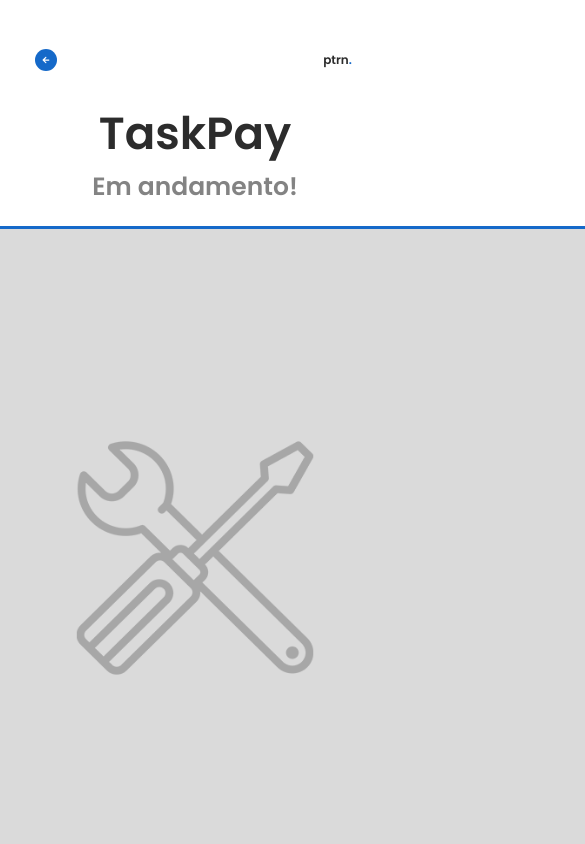
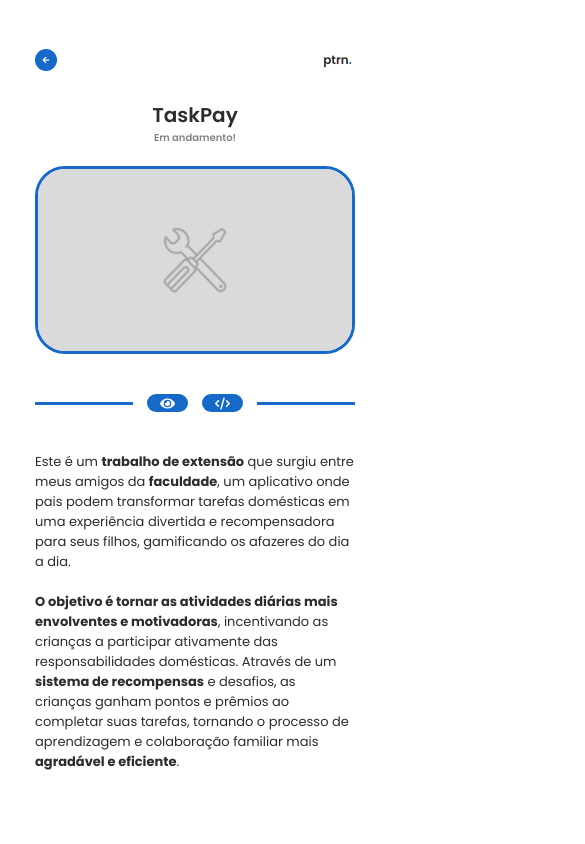
Before and after one commit to petrinidias/portfolio, a Next.js app: page /taskpay in a window 390 px wide. Shown: the top 844 px of the page, 585 px wide, since content can reach past the window. Built offline with nearby package versions, Linux system fonts and the light colour scheme.

Commit message:
Responsividade Projeto

```diff
--- a/app/componentes/ProjetoSobre2/ProjetoSobre.module.css
+++ b/app/componentes/ProjetoSobre2/ProjetoSobre.module.css
@@ -90,3 +90,128 @@
     font-size: 20px;
     color: var(--secundary-color);
 }
+
+@media (max-width: 1230px){
+    .titles h1{
+        font-size: 40px;
+        color: var(--secundary-color);
+        font-weight: 600;
+    }
+    .titles h2{
+        font-size: 20px;
+        color: rgb(131, 131, 131);
+        font-weight: 600;
+    }
+    .img{
+        width: 740px;
+        height: 436px;
+    }
+    .projetointeragir{
+        display: flex;
+        justify-content: space-between;
+        align-items: center;
+        width: 740px;
+        height: fit-content;
+    }
+    .bar{
+        width: 227px;
+        height: 3px;
+        background-color: var(--main);
+    }
+    .view{
+        display: flex;
+        justify-content: center;
+        align-items: center;
+        color: var(--primary-color);
+        font-size: 23px;
+
+        cursor: pointer;
+        width: 93px;
+        height: 41px;
+        background-color: var(--main);
+        border-radius: 20px;
+    }
+    .code{
+        display: flex;
+        justify-content: center;
+        align-items: center;
+        color: var(--primary-color);
+        font-size: 23px;
+
+        cursor: pointer;
+        width: 93px;
+        height: 41px;
+        background-color: var(--main);
+        border-radius: 20px;
+    }
+    .projetotexto{
+        width: 740px;
+        height: fit-content;
+        color: var(--secundary-color);
+    }
+    .projetotexto p{
+        font-size: 19px;
+    }
+}
+@media (max-width: 760px){
+    .titles h1{
+        font-size: 20px;
+        color: var(--secundary-color);
+        font-weight: 600;
+    }
+    .titles h2{
+        font-size: 10px;
+        color: rgb(131, 131, 131);
+        font-weight: 600;
+    }
+    .img{
+        width: 320px;
+        height: 188px;
+    }
+    .projetointeragir{
+        display: flex;
+        justify-content: space-between;
+        align-items: center;
+        width: 320px;
+        height: fit-content;
+    }
+    .bar{
+        width: 98px;
+        height: 3px;
+        background-color: var(--main);
+    }
+    .view{
+        display: flex;
+        justify-content: center;
+        align-items: center;
+        color: var(--primary-color);
+        font-size: 15px;
+
+        cursor: pointer;
+        width: 41px;
+        height: 18px;
+        background-color: var(--main);
+        border-radius: 15px;
+    }
+    .code{
+        display: flex;
+        justify-content: center;
+        align-items: center;
+        color: var(--primary-color);
+        font-size: 15px;
+
+        cursor: pointer;
+        width: 41px;
+        height: 18px;
+        background-color: var(--main);
+        border-radius: 15px;
+    }
+    .projetotexto{
+        width: 320px;
+        height: fit-content;
+        color: var(--secundary-color);
+    }
+    .projetotexto p{
+        font-size: 13px;
+    }
+}
--- a/app/componentes/ProjetoSobre3/ProjetoSobre.module.css
+++ b/app/componentes/ProjetoSobre3/ProjetoSobre.module.css
@@ -90,3 +90,127 @@
     font-size: 20px;
     color: var(--secundary-color);
 }
+@media (max-width: 1230px){
+    .titles h1{
+        font-size: 40px;
+        color: var(--secundary-color);
+        font-weight: 600;
+    }
+    .titles h2{
+        font-size: 20px;
+        color: rgb(131, 131, 131);
+        font-weight: 600;
+    }
+    .img{
+        width: 740px;
+        height: 436px;
+    }
+    .projetointeragir{
+        display: flex;
+        justify-content: space-between;
+        align-items: center;
+        width: 740px;
+        height: fit-content;
+    }
+    .bar{
+        width: 227px;
+        height: 3px;
+        background-color: var(--main);
+    }
+    .view{
+        display: flex;
+        justify-content: center;
+        align-items: center;
+        color: var(--primary-color);
+        font-size: 23px;
+
+        cursor: pointer;
+        width: 93px;
+        height: 41px;
+        background-color: var(--main);
+        border-radius: 20px;
+    }
+    .code{
+        display: flex;
+        justify-content: center;
+        align-items: center;
+        color: var(--primary-color);
+        font-size: 23px;
+
+        cursor: pointer;
+        width: 93px;
+        height: 41px;
+        background-color: var(--main);
+        border-radius: 20px;
+    }
+    .projetotexto{
+        width: 740px;
+        height: fit-content;
+        color: var(--secundary-color);
+    }
+    .projetotexto p{
+        font-size: 19px;
+    }
+}
+@media (max-width: 760px){
+    .titles h1{
+        font-size: 20px;
+        color: var(--secundary-color);
+        font-weight: 600;
+    }
+    .titles h2{
+        font-size: 10px;
+        color: rgb(131, 131, 131);
+        font-weight: 600;
+    }
+    .img{
+        width: 320px;
+        height: 188px;
+    }
+    .projetointeragir{
+        display: flex;
+        justify-content: space-between;
+        align-items: center;
+        width: 320px;
+        height: fit-content;
+    }
+    .bar{
+        width: 98px;
+        height: 3px;
+        background-color: var(--main);
+    }
+    .view{
+        display: flex;
+        justify-content: center;
+        align-items: center;
+        color: var(--primary-color);
+        font-size: 15px;
+
+        cursor: pointer;
+        width: 41px;
+        height: 18px;
+        background-color: var(--main);
+        border-radius: 15px;
+    }
+    .code{
+        display: flex;
+        justify-content: center;
+        align-items: center;
+        color: var(--primary-color);
+        font-size: 15px;
+
+        cursor: pointer;
+        width: 41px;
+        height: 18px;
+        background-color: var(--main);
+        border-radius: 15px;
+    }
+    .projetotexto{
+        width: 320px;
+        height: fit-content;
+        color: var(--secundary-color);
+    }
+    .projetotexto p{
+        font-size: 13px;
+    }
+}
```
